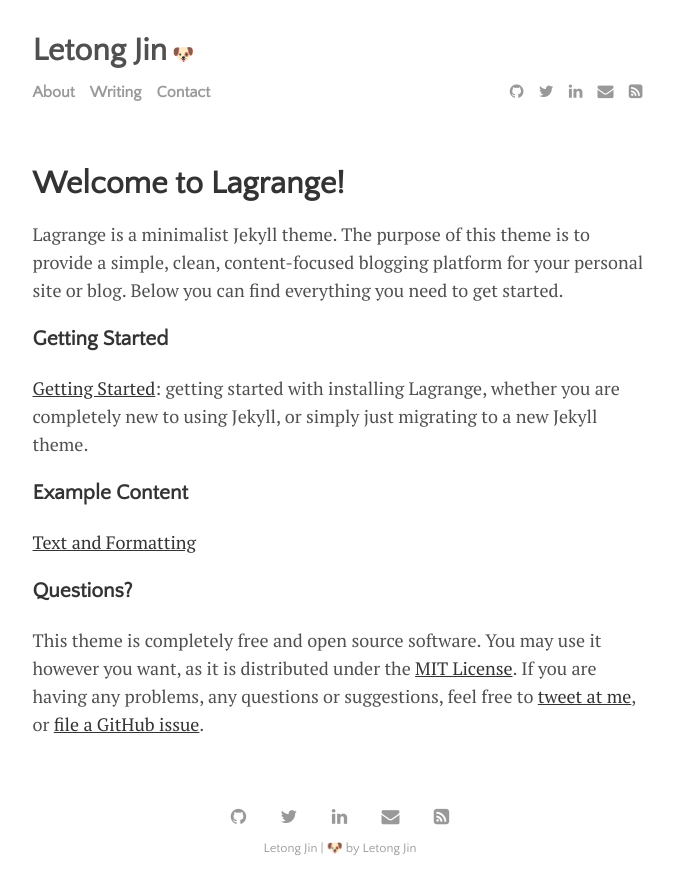
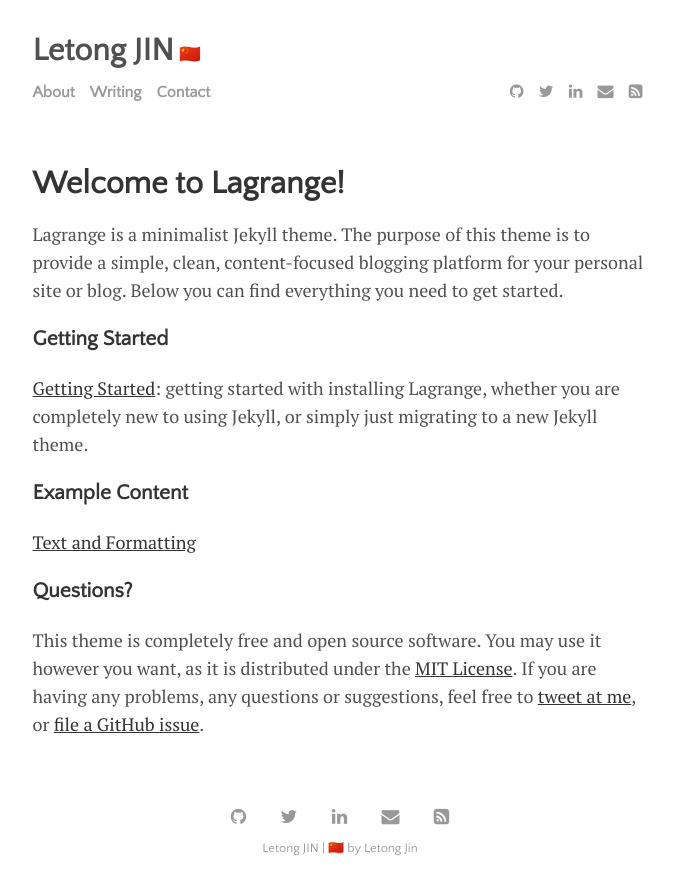
Before and after one commit to jinletong/jinletong.github.io, a Jekyll site: the page built from menu/about.md, in a window 1280 px wide. Shown: the top 895 px of the page, without its empty margins (300-974 px from the left). Built offline with Jekyll 4.4.1, drawn with Linux system fonts in a browser that asks for light colours.

Commit message:
#3 Update

```diff
--- a/_config.yml
+++ b/_config.yml
@@ -20,8 +20,8 @@
 plugins:             [jekyll-paginate, jekyll-sitemap, jekyll-feed, jekyll-seo-tag]
 
 # Customise atom feed settings (this is where Jekyll-Feed gets configuration information)
-title:		           'Letong Jin'
-description:	       '🐶'
+title:		           'Letong JIN'
+description:	       '🇨🇳'
 author:              'Letong Jin'
 
 # RSS 2.0 can be used instead of Atom by uncommenting following two lines
```
